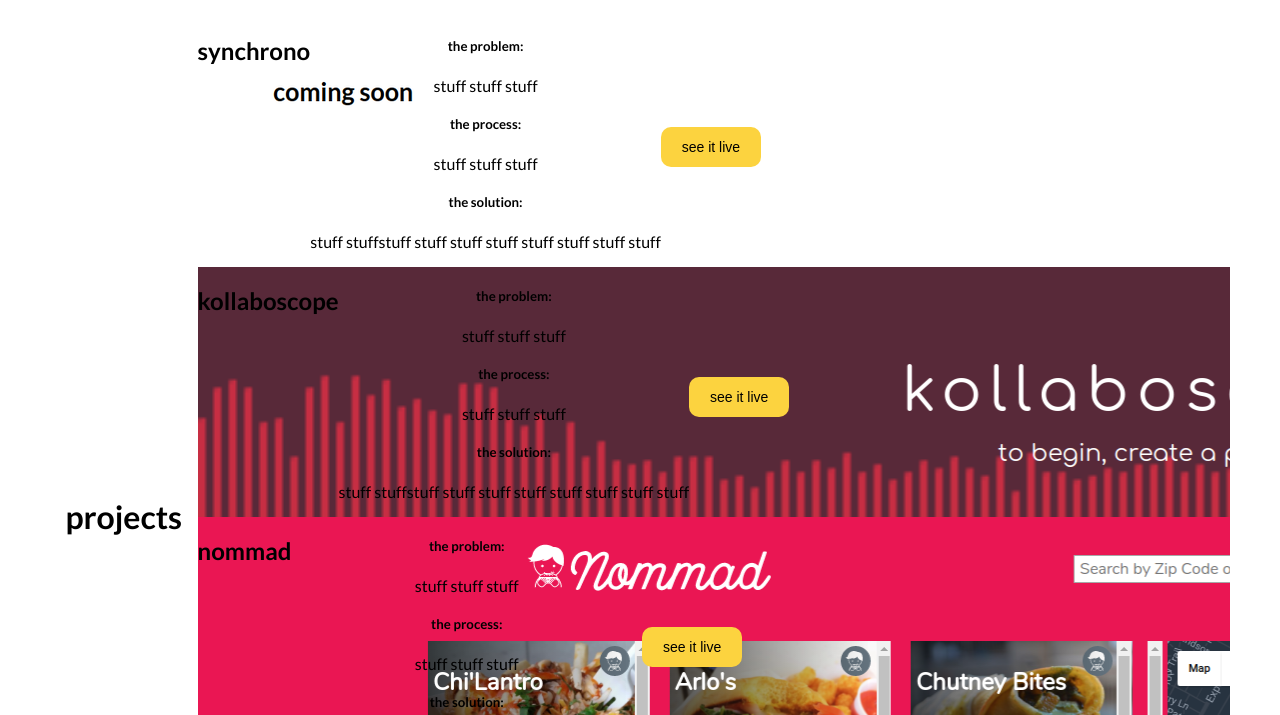
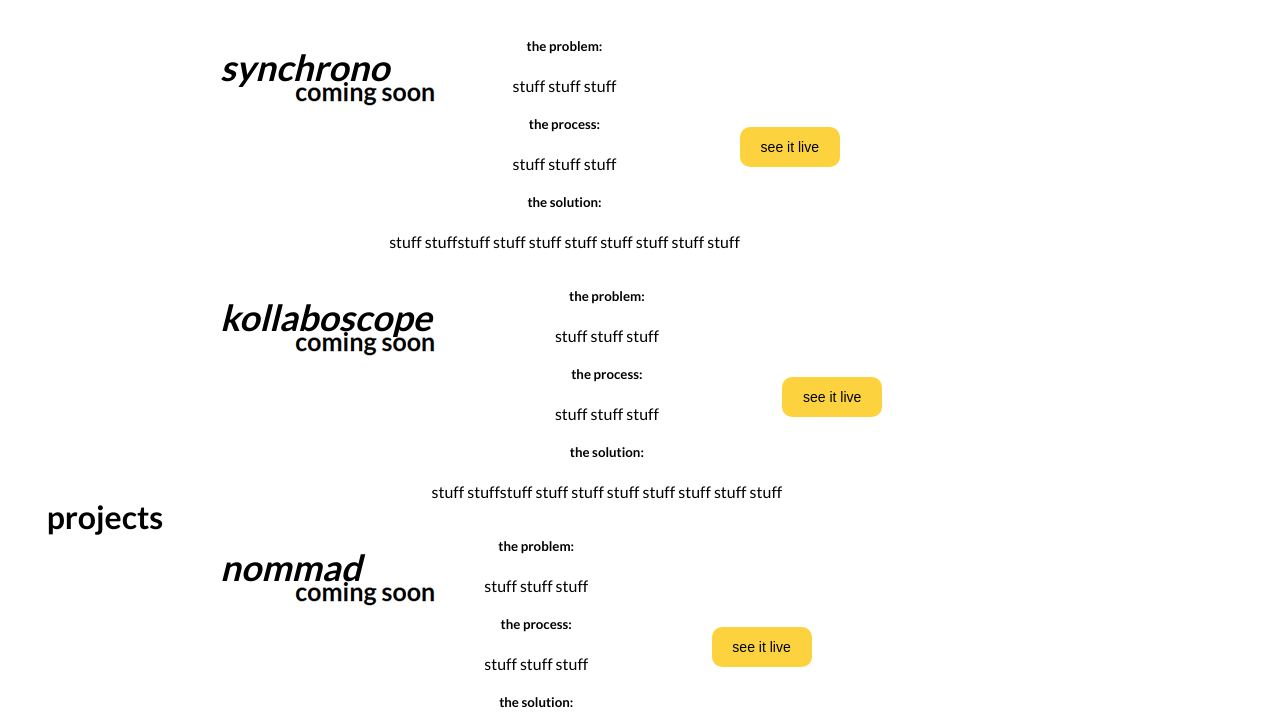
Before and after one commit to deathnaut/portfolio, a plain HTML site: page projects.html in a window 1280 px wide. Shown: the part 85-800 px from the top of the page. Drawn offline with nearby package versions, Linux system fonts and the light colour scheme.

Commit message:
minor styling changes

```diff
--- a/css/styles.css
+++ b/css/styles.css
@@ -79,7 +79,7 @@
 .main, .secondary {
   flex: 1;
   opacity: 0;
-  margin: 20px 50px;
+  margin: 20px 0;
 }
 
 .secondary {
@@ -93,9 +93,10 @@
 
 .container {
   display: flex;
-  flex: 7;
+  flex: 5;
   flex-wrap: wrap;
   flex-direction: row;
+  margin: auto 10px;
 }
 
 .projects-container, .home-container {
@@ -133,8 +134,9 @@
   width: 100%;
 }
 
-h1 .project {
-  font-size: 72px;
+h2 {
+  font-size: 36px;
+  font-style: italic;
 }
 
 .synchrono {
@@ -142,11 +144,11 @@
 }
 
 .kollaboscope {
-  background: url("../images/kollaboscope.png") no-repeat;
+  background: url("../images/coming-soon.png") no-repeat;
 }
 
 .nommad {
-  background: url("../images/nommad.png") no-repeat;
+  background: url("../images/coming-soon.png") no-repeat;
 }
 
 
@@ -257,7 +259,7 @@
 
 ::-webkit-scrollbar-thumb {
     border-radius: 10px;
-    background-color: #E85F5C;
+    background-color: #30BDFF;
 }
 
 @keyframes slidein {
```
